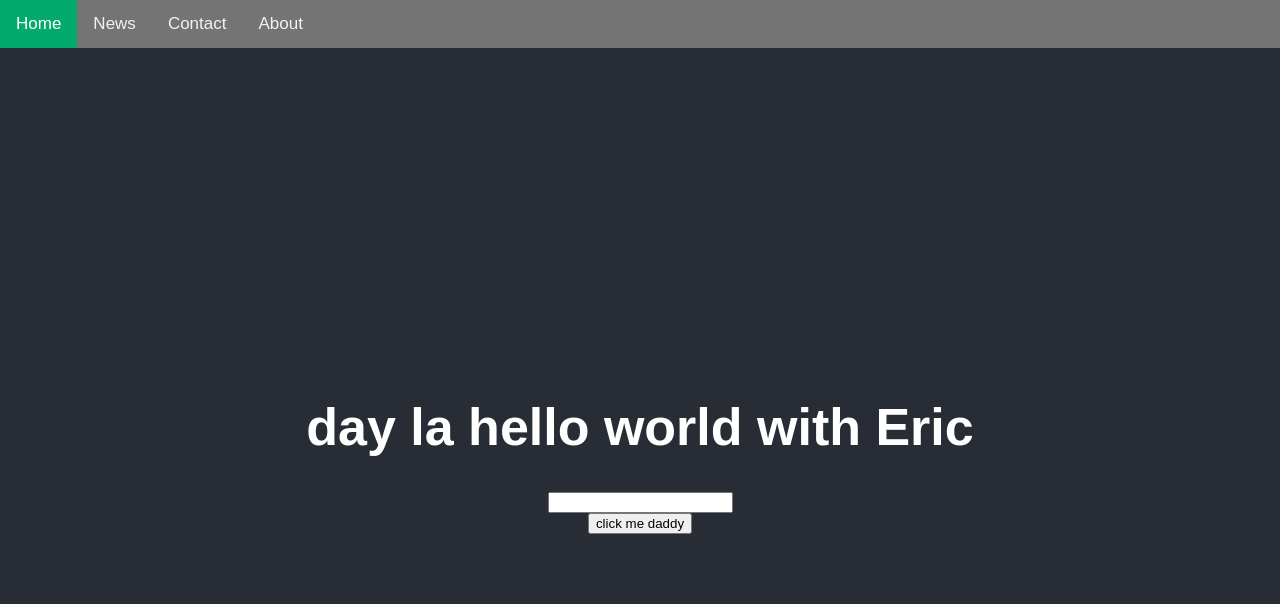
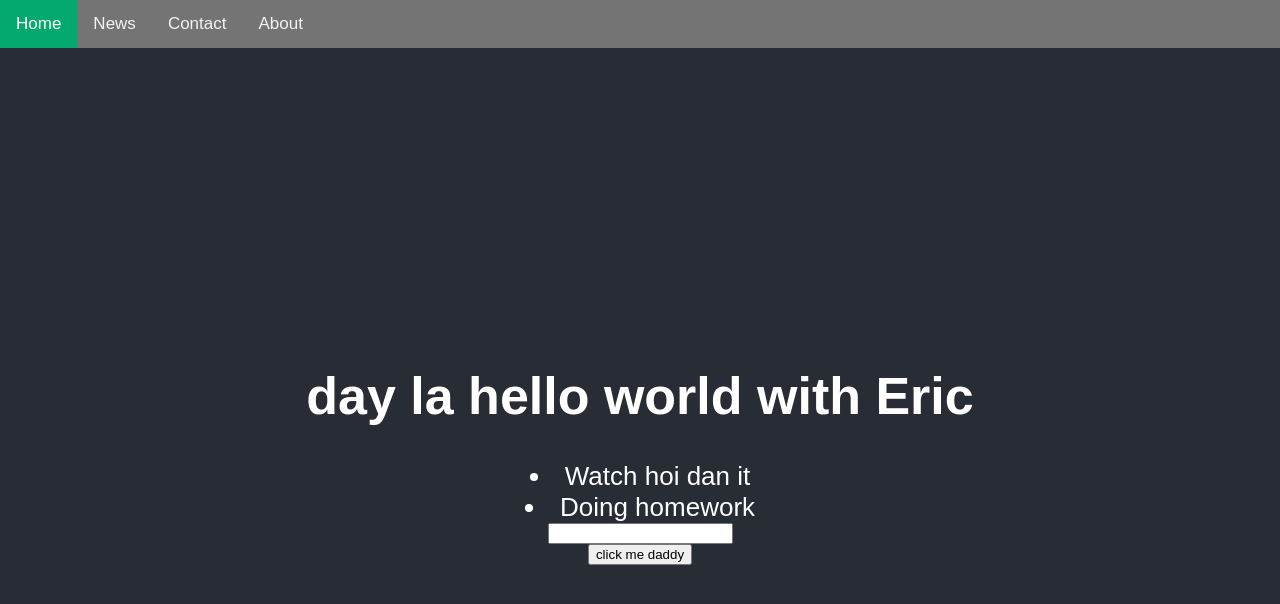
Before and after one commit to vinhtrnh/react-hook, a React (Create React App) app: page / in a window 1280 px wide. Shown: the top 604 px of the page. Built offline with nearby package versions, Linux system fonts and the light colour scheme.

Commit message:
Outputting Lists - Renders Loop

```diff
--- a/src/App.js
+++ b/src/App.js
@@ -4,11 +4,25 @@ import { useState } from 'react';
 
 function App() {
   const [name, setName] = useState('Eric')
-
   const [address, setAddress] = useState('')
+  const [todos, setTodos] = useState([
+    {
+      id: 1,
+      title: 'Watch hoi dan it'
+    },
+    {
+      id: 2,
+      title: 'Doing homework'
+    }
+  ])
 
   const eventHandle = () => {
-    setName(address)
+    let newTodo = {
+      id: 'abc',
+      title: address
+    }
+    setTodos([...todos, newTodo])
+    setAddress('')
   }
   const handleEventInput = (event) => {
     setAddress(event.target.value)
@@ -19,6 +33,13 @@ function App() {
       <Nav />
       <header className="App-header">
         <h1>day la hello world with {name}</h1>
+        <div className="todo-container">
+          {todos.map((todo) => {
+            return (
+              <li className="todo-child" key={todo.id}> {todo.title} </li>
+            )
+          })}
+        </div>
         <input type="text" value={address} onInput={(event) => { handleEventInput(event) }} />
         <button type="button" onClick={eventHandle} >click me daddy</button>
       </header>
```
